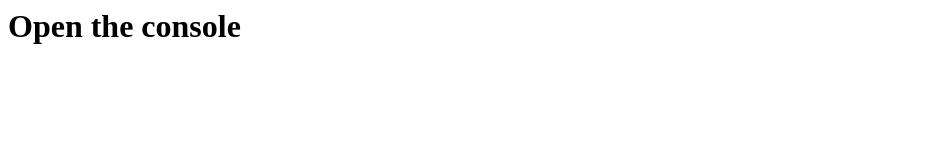
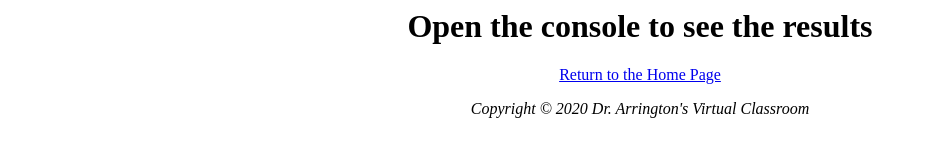
Before and after one commit to CarlArringtonRasmussen/CarlArringtonRasmussen.github.io, a plain HTML site: page Mod1Demo/example1.html in a window 1280 px wide. Shown: the whole page, without its empty margins (0-926 px from the left). Drawn offline with Linux system fonts and the light colour scheme.

Commit message:
Add files via upload

```diff
--- a/Mod1Demo/example1.html
+++ b/Mod1Demo/example1.html
@@ -4,7 +4,8 @@
 	</head>
 
 	<body>
-		<h1>Open the console</h1>
+		<center>
+			<h1>Open the console to see the results</h1>
 
 			<script>
 				var message = "Hello!";
@@ -13,6 +14,20 @@
 				console.log(message);
 				console.log(message2);
 			</script>
+
+			<p>
+				<a href="../index.html">
+						Return to the Home Page
+				</a>
+			</p>
+		</center>
 	<body>
 
+	<footer>
+		<center>
+			<em>Copyright &copy; 2020 Dr. Arrington's
+			Virtual Classroom</em>
+		</center>
+	</footer>
+
 </html>
```
Also changed, not shown: index.html (+4 -2 lines). Lines whose indentation alone changed are shown as unchanged.
